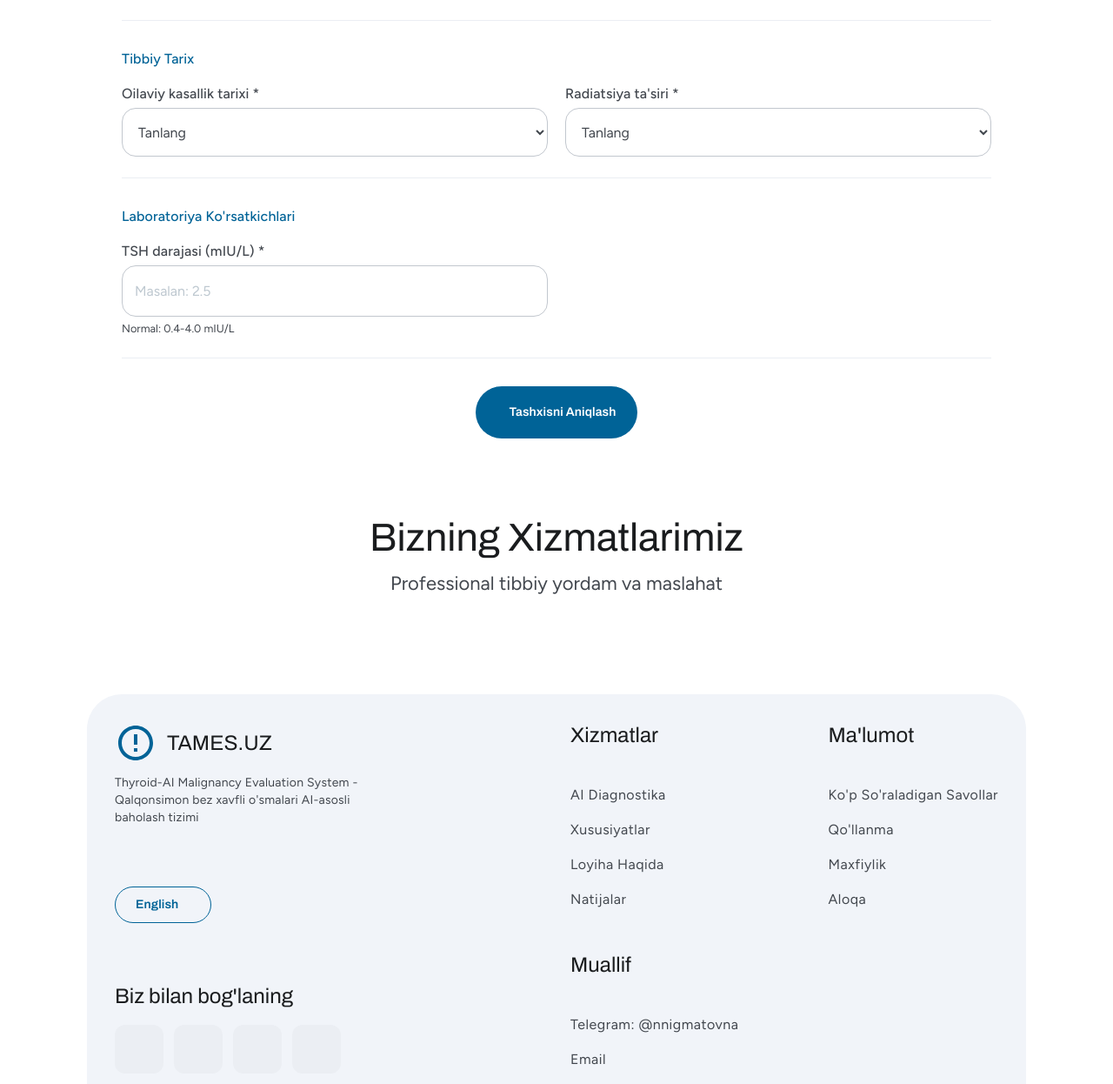
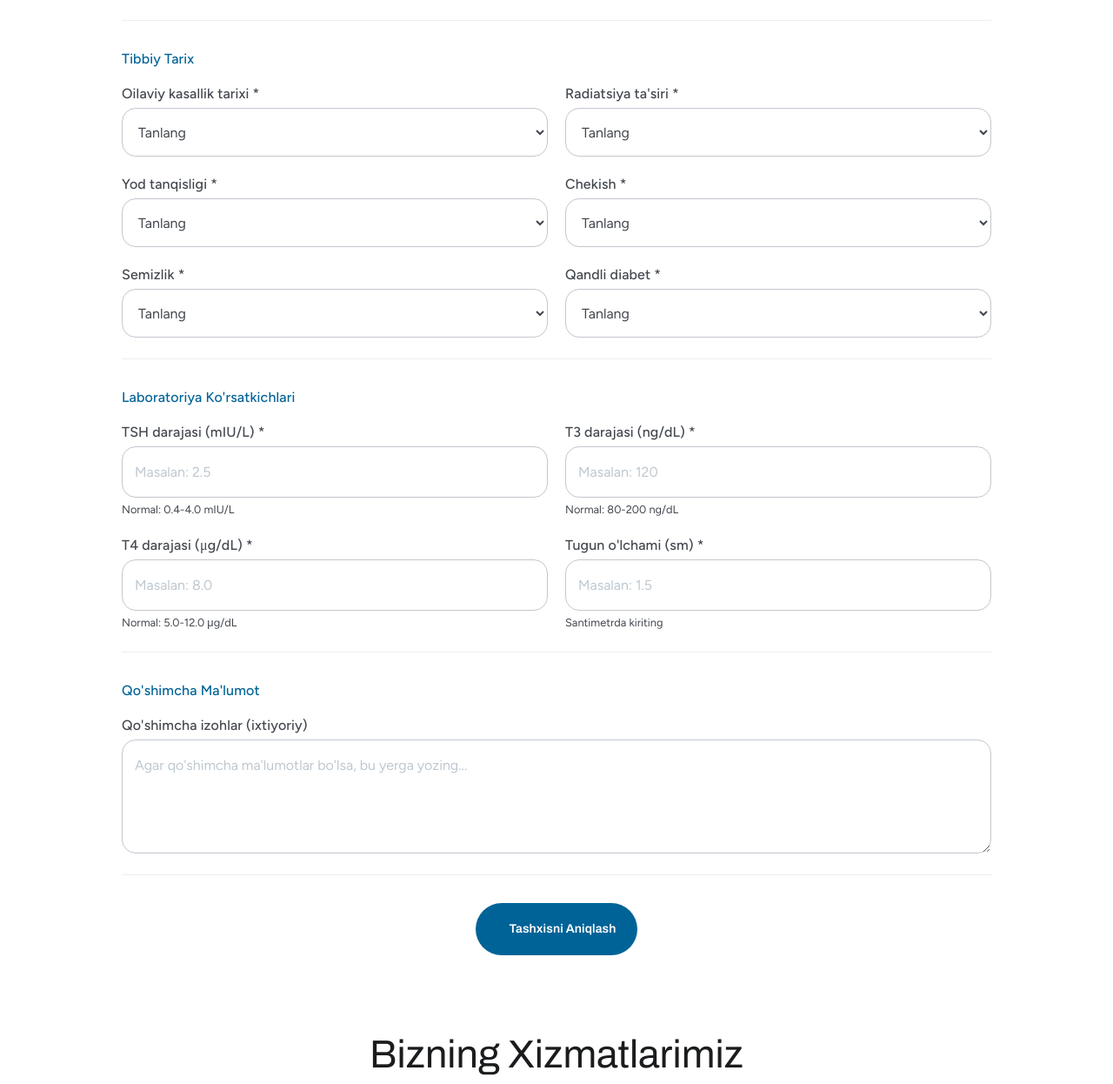
Before and after one commit to AsliddinWeb/ai-project, a Django app: page /en/ in a window 1280 px wide. Shown: the part 1962-3208 px from the top of the page at 87% size. Run offline with Django 5.2, Linux system fonts and the light colour scheme; some web fonts are replaced.

Commit message:
input count fixed

```diff
--- a/apps/main_app/views.py
+++ b/apps/main_app/views.py
@@ -1,7 +1,6 @@
 import numpy as np
-# import tensorflow as tf
 import cv2
-from django.shortcuts import render, get_object_or_404
+from django.shortcuts import render, get_object_or_404, redirect
 from django.http import JsonResponse, HttpResponse
 from django.core.files.storage import default_storage
 from django.core.files.base import ContentFile
@@ -137,7 +136,7 @@ def home(request):
 
 
 def diagnose_thyroid(request):
-    """Tashxis qo'yish va saqlash"""
+    """Tashxis qo'yish va saqlash - TO'LIQ VERSIYASI"""
     if request.method != 'POST':
         return render(request, 'home.html')
 
@@ -148,6 +147,7 @@ def diagnose_thyroid(request):
         print("🏥 YANGI TASHXIS SO'ROVI")
         print("=" * 70)
 
+        # Model tekshiruvi
         if model is None:
             print("❌ Model yuklanmagan!")
             return JsonResponse({
@@ -155,6 +155,7 @@ def diagnose_thyroid(request):
                 'error': 'Model yuklanmagan. Dasturchi bilan bog\'laning.'
             }, status=500)
 
+        # Rasm tekshiruvi
         if 'thyroid_image' not in request.FILES:
             return JsonResponse({
                 'success': False,
@@ -164,6 +165,7 @@ def diagnose_thyroid(request):
         uploaded_file = request.FILES['thyroid_image']
         print(f"📁 Fayl: {uploaded_file.name} ({uploaded_file.size} bytes)")
 
+        # Fayl hajmi tekshiruvi
         if uploaded_file.size > 5 * 1024 * 1024:
             return JsonResponse({
                 'success': False,
@@ -188,53 +190,112 @@ def diagnose_thyroid(request):
                 'error': 'Rasmni qayta ishlashda xatolik'
             }, status=400)
 
-        # Form ma'lumotlari
-        print("\n📝 Ma'lumotlar:")
+        # ============================================================================
+        # BARCHA FORM MA'LUMOTLARINI OLISH
+        # ============================================================================
+        print("\n📝 Form ma'lumotlarini olish...")
+
+        # 1. SHAXSIY MA'LUMOTLAR
         age = int(request.POST.get('age', 0))
         gender = request.POST.get('gender', 'Erkak')
+        country = int(request.POST.get('country', 0))
+        ethnicity = int(request.POST.get('ethnicity', 0))
+
+        print(f"   👤 Shaxsiy: Yosh={age}, Jinsi={gender}, Mamlakat={country}, Milat={ethnicity}")
+
+        # 2. TIBBIY TARIX (6 ta boolean)
         family_history = request.POST.get('family_history') == 'Ha'
         radiation_exposure = request.POST.get('radiation_exposure') == 'Ha'
         iodine_deficiency = request.POST.get('iodine_deficiency') == 'Ha'
         smoking = request.POST.get('smoking') == 'Ha'
         obesity = request.POST.get('obesity') == 'Ha'
         diabetes = request.POST.get('diabetes') == 'Ha'
+
+        print(f"   🏥 Tibbiy tarix:")
+        print(f"      - Oilaviy: {family_history}")
+        print(f"      - Radiatsiya: {radiation_exposure}")
+        print(f"      - Yod: {iodine_deficiency}")
+        print(f"      - Chekish: {smoking}")
+        print(f"      - Semizlik: {obesity}")
+        print(f"      - Diabet: {diabetes}")
+
+        # 3. LABORATORIYA KO'RSATKICHLARI (4 ta float)
         tsh_level = float(request.POST.get('tsh_level', 0))
         t3_level = float(request.POST.get('t3_level', 0))
         t4_level = float(request.POST.get('t4_level', 0))
         nodule_size = float(request.POST.get('nodule_size', 0))
-        country = int(request.POST.get('country', 0))
-        ethnicity = int(request.POST.get('ethnicity', 0))
-        notes = request.POST.get('notes', '')
 
-        # Thyroid Cancer Risk hisoblash
+        print(f"   🔬 Laboratoriya:")
+        print(f"      - TSH: {tsh_level} mIU/L (normal: 0.4-4.0)")
+        print(f"      - T3: {t3_level} ng/dL (normal: 80-200)")
+        print(f"      - T4: {t4_level} μg/dL (normal: 5.0-12.0)")
+        print(f"      - Tugun: {nodule_size} sm")
+
+        # 4. QO'SHIMCHA IZOHLAR
+        notes = request.POST.get('notes', '').strip()
+        if notes:
+            print(f"   📝 Qo'shimcha: {notes[:50]}...")
+
+        # ============================================================================
+        # THYROID CANCER RISK HISOBLASH
+        # ============================================================================
+        # Risk formulasi: TSH va tugun o'lchamiga qarab
         if tsh_level > 4.0 or nodule_size > 2.0:
-            thyroid_cancer_risk = 2
+            thyroid_cancer_risk = 2  # Yuqori xavf
         elif tsh_level > 2.5 or nodule_size > 1.5:
-            thyroid_cancer_risk = 1
+            thyroid_cancer_risk = 1  # O'rta xavf
         else:
-            thyroid_cancer_risk = 0
+            thyroid_cancer_risk = 0  # Past xavf
 
-        print(f"   Yosh: {age}, TSH: {tsh_level}, Tugun: {nodule_size}, Risk: {thyroid_cancer_risk}")
+        print(f"\n   ⚠️ Thyroid Cancer Risk: {thyroid_cancer_risk}")
 
-        # Features
+        # ============================================================================
+        # FEATURES TAYYORLASH (15 ta xususiyat)
+        # ============================================================================
+        # Feature order (modelga mos):
+        # [Age, Gender, Country, Ethnicity, Family_History, Radiation_Exposure,
+        #  Iodine_Deficiency, Smoking, Obesity, Diabetes, TSH, T3, T4,
+        #  Nodule_Size, Thyroid_Cancer_Risk]
+
         gender_numeric = 1 if gender == 'Erkak' else 0
+
         features = np.array([[
-            age, gender_numeric, country, ethnicity, int(family_history),
-            int(radiation_exposure), int(iodine_deficiency), int(smoking), int(obesity),
-            int(diabetes), tsh_level, t3_level, t4_level, nodule_size,
-            thyroid_cancer_risk
+            age,  # 0: Age
+            gender_numeric,  # 1: Gender (1=Erkak, 0=Ayol)
+            country,  # 2: Country (0-5)
+            ethnicity,  # 3: Ethnicity (0-5)
+            int(family_history),  # 4: Family_History (0/1)
+            int(radiation_exposure),  # 5: Radiation_Exposure (0/1)
+            int(iodine_deficiency),  # 6: Iodine_Deficiency (0/1)
+            int(smoking),  # 7: Smoking (0/1)
+            int(obesity),  # 8: Obesity (0/1)
+            int(diabetes),  # 9: Diabetes (0/1)
+            tsh_level,  # 10: TSH
+            t3_level,  # 11: T3
+            t4_level,  # 12: T4
+            nodule_size,  # 13: Nodule_Size
+            thyroid_cancer_risk  # 14: Thyroid_Cancer_Risk
         ]], dtype=np.float32)
 
-        # Scaling
+        print(f"\n✅ Features yaratildi: {features.shape}")
+        print(f"   Features: {features[0]}")
+
+        # ============================================================================
+        # SCALING
+        # ============================================================================
         if scaler_mean is not None and scaler_scale is not None:
             features_scaled = (features - scaler_mean) / scaler_scale
             print(f"✅ Features scaled")
+            print(f"   Mean: {scaler_mean}")
+            print(f"   Scale: {scaler_scale}")
         else:
             features_scaled = features
-            print("⚠️ Scaler topilmadi")
+            print("⚠️ Scaler topilmadi, scaling bajarilmadi")
 
-        # Bashorat
-        print("\n🔮 Bashorat...")
+        # ============================================================================
+        # AI MODEL PREDICTION
+        # ============================================================================
+        print("\n🔮 AI Model Bashorati...")
         print(f"   Rasm shape: {processed_image.shape}")
         print(f"   Features shape: {features_scaled.shape}")
 
@@ -244,36 +305,49 @@ def diagnose_thyroid(request):
         if file_name:
             default_storage.delete(file_name)
 
-        # Natija
+        # ============================================================================
+        # NATIJANI TAHLIL QILISH
+        # ============================================================================
         pred_value = float(prediction[0][0])
         confidence = pred_value * 100 if pred_value > 0.5 else (1 - pred_value) * 100
 
-        print(f"✅ Natija: {pred_value:.4f} ({confidence:.2f}%)")
+        print(f"\n✅ NATIJA:")
+        print(f"   Prediction value: {pred_value:.4f}")
+        print(f"   Confidence: {confidence:.2f}%")
 
+        # Diagnosis aniqlash
         if pred_value > 0.5:
             diagnosis = "Malignant (Xavfli)"
-            diagnosis_detail = "Saraton xavfi - Shifokorga murojaat qiling!"
+            diagnosis_detail = "Saraton xavfi aniqlandi - Zudlik bilan onkolog va endokrinolog bilan bog'laning!"
             risk_level = "Yuqori"
             diagnosis_class = "danger"
         else:
             diagnosis = "Benign (Xavfsiz)"
-            diagnosis_detail = "Yaxshi sifatli - Nazoratda bo'ling"
+            diagnosis_detail = "Yaxshi sifatli o'sma - Nazoratda bo'ling va muntazam tekshiruvdan o'ting"
             risk_level = "Past"
             diagnosis_class = "success"
 
+        print(f"   Diagnosis: {diagnosis}")
+        print(f"   Risk: {risk_level}")
+
+        # Tavsiyalar
         recommendations = get_recommendations(pred_value, tsh_level, t3_level, t4_level, nodule_size)
 
         # ============================================================================
         # DJANGO MODELGA SAQLASH
         # ============================================================================
+        print("\n💾 Ma'lumotlarni saqlash...")
+
         diagnosis_record = ThyroidDiagnosis.objects.create(
             # Rasm
             thyroid_image=uploaded_file,
-            # Shaxsiy
+
+            # Shaxsiy ma'lumotlar
             age=age,
             gender=gender,
             country=country,
             ethnicity=ethnicity,
+
             # Tibbiy tarix
             family_history=family_history,
             radiation_exposure=radiation_exposure,
@@ -281,13 +355,16 @@ def diagnose_thyroid(request):
             smoking=smoking,
             obesity=obesity,
             diabetes=diabetes,
-            # Laboratoriya
+
+            # Laboratoriya ko'rsatkichlari
             tsh_level=tsh_level,
             t3_level=t3_level,
             t4_level=t4_level,
             nodule_size=nodule_size,
+
             # Qo'shimcha
             notes=notes,
+
             # AI natija
             diagnosis=diagnosis,
             diagnosis_detail=diagnosis_detail,
@@ -298,12 +375,30 @@ def diagnose_thyroid(request):
             recommendations=recommendations
         )
 
-        print(f"✅ Ma'lumotlar saqlandi: {diagnosis_record.uuid}")
-        print("✅ Muvaffaqiyatli!\n")
+        print(f"✅ Ma'lumotlar saqlandi!")
+        print(f"   UUID: {diagnosis_record.uuid}")
+        print(f"   Created at: {diagnosis_record.created_at}")
+        print("=" * 70)
+        print("✅ TASHXIS MUVAFFAQIYATLI TUGALLANDI!\n")
 
-        # UUID sahifasiga redirect qilish
-        from django.shortcuts import redirect
+        # Natija sahifasiga redirect
         return redirect('diagnosis_detail', uuid=diagnosis_record.uuid)
+
+    except ValueError as ve:
+        print(f"❌ Ma'lumot turi xatoligi: {ve}")
+        import traceback
+        print(traceback.format_exc())
+
+        if file_name:
+            try:
+                default_storage.delete(file_name)
+            except:
+                pass
+
+        return JsonResponse({
+            'success': False,
+            'error': f'Ma\'lumot turi xatoligi: {str(ve)}. Barcha maydonlarni to\'g\'ri to\'ldiring.'
+        }, status=400)
 
     except Exception as e:
         print(f"❌ Xatolik: {e}")
@@ -350,7 +445,7 @@ def diagnosis_detail(request, uuid):
 
 
 def download_diagnosis(request, uuid):
-    """Tashxisni yuklab olish (PDF)"""
+    """Tashxisni yuklab olish (PDF/HTML)"""
     diagnosis = get_object_or_404(ThyroidDiagnosis, uuid=uuid)
 
     # Yuklab olish belgilash
@@ -369,8 +464,7 @@ def download_diagnosis(request, uuid):
         }
     })
 
-    # PDF yaratish uchun WeasyPrint ishlatiladi (keyin o'rnatish kerak)
-    # Hozircha HTML qaytaramiz
+    # HTML qaytarish (keyin PDF ga o'giriladi)
     response = HttpResponse(html_string, content_type='text/html')
     response['Content-Disposition'] = f'attachment; filename="tashxis_{uuid}.html"'
 
@@ -384,5 +478,5 @@ def diagnosis_list(request):
 
 
 def about(request):
-    """Home page"""
+    """About page"""
     return render(request, 'about.html')
--- a/templates/home.html
+++ b/templates/home.html
@@ -78,7 +78,6 @@
 
 <!-- [ Hero Bo'lim ] -->
 <section id="hero" class="relative overflow-hidden">
-  <!-- Background elementi o'zgarmaydi -->
   <div class="common-section relative z-20">
     <div class="container animation-ref">
       <div class="pb-5 sm:pb-11 lg:pb-12">
@@ -89,7 +88,6 @@
           <h1 class="animate-y max-w-[800px] text-center">
             {% trans "Qalqonsimon Bez Xavfli O'smalarini AI Bilan Baholash" %}
           </h1>
-          <!-- SVG o'zgarmaydi -->
           <h6 class="animate-y max-w-[650px] text-center text-theme-text-secondary">
             {% trans "Sun'iy intellekt yordamida qalqonsimon bez xavfli o'smalari (malignant tugunlar)ni aniq va professional baholash tizimi" %}
           </h6>
@@ -118,17 +116,14 @@
             </div>
           </div>
 
-          <!-- Additional Info -->
           <div class="animate-y flex flex-col items-center gap-2 mt-4">
             <div class="flex items-center gap-3 px-4 py-2 bg-white/80 backdrop-blur-sm rounded-full border border-neutral-200">
               <i class="ti ti-user text-primary-500"></i>
               <span class="caption text-neutral-600">{% trans "Muallif" %}: Zufarova N.</span>
             </div>
-            <!-- Aloqa ma'lumotlari o'zgarmaydi -->
           </div>
         </div>
       </div>
-      <!-- Hero rasm -->
     </div>
   </div>
 </section>
@@ -280,7 +275,46 @@
                       </select>
                     </div>
                   </div>
-                  <!-- Qolgan fieldlar ham xuddi shunday -->
+                  <div class="col-span-12 sm:col-span-6">
+                    <div class="flex flex-col gap-1">
+                      <label class="subtitle1">Yod tanqisligi *</label>
+                      <select name="iodine_deficiency" class="form-control !bg-transparent" required>
+                        <option value="">{% trans "Tanlang" %}</option>
+                        <option value="Ha">{% trans "Ha" %}</option>
+                        <option value="Yo'q">{% trans "Yo'q" %}</option>
+                      </select>
+                    </div>
+                  </div>
+                  <div class="col-span-12 sm:col-span-6">
+                    <div class="flex flex-col gap-1">
+                      <label class="subtitle1">Chekish *</label>
+                      <select name="smoking" class="form-control !bg-transparent" required>
+                        <option value="">{% trans "Tanlang" %}</option>
+                        <option value="Ha">{% trans "Ha" %}</option>
+                        <option value="Yo'q">{% trans "Yo'q" %}</option>
+                      </select>
+                    </div>
+                  </div>
+                  <div class="col-span-12 sm:col-span-6">
+                    <div class="flex flex-col gap-1">
+                      <label class="subtitle1">Semizlik *</label>
+                      <select name="obesity" class="form-control !bg-transparent" required>
+                        <option value="">{% trans "Tanlang" %}</option>
+                        <option value="Ha">{% trans "Ha" %}</option>
+                        <option value="Yo'q">{% trans "Yo'q" %}</option>
+                      </select>
+                    </div>
+                  </div>
+                  <div class="col-span-12 sm:col-span-6">
+                    <div class="flex flex-col gap-1">
+                      <label class="subtitle1">Qandli diabet *</label>
+                      <select name="diabetes" class="form-control !bg-transparent" required>
+                        <option value="">{% trans "Tanlang" %}</option>
+                        <option value="Ha">{% trans "Ha" %}</option>
+                        <option value="Yo'q">{% trans "Yo'q" %}</option>
+                      </select>
+                    </div>
+                  </div>
                 </div>
               </div>
 
@@ -295,7 +329,40 @@
                       <small class="text-theme-text-secondary">Normal: 0.4-4.0 mIU/L</small>
                     </div>
                   </div>
-                  <!-- T3, T4, Tugun o'lchami ham xuddi shunday -->
+                  <div class="col-span-12 sm:col-span-6">
+                    <div class="flex flex-col gap-1">
+                      <label class="subtitle1">T3 darajasi (ng/dL) *</label>
+                      <input type="number" step="0.01" name="t3_level" class="form-control !bg-transparent" placeholder="{% trans 'Masalan' %}: 120" required>
+                      <small class="text-theme-text-secondary">Normal: 80-200 ng/dL</small>
+                    </div>
+                  </div>
+                  <div class="col-span-12 sm:col-span-6">
+                    <div class="flex flex-col gap-1">
+                      <label class="subtitle1">T4 darajasi (μg/dL) *</label>
+                      <input type="number" step="0.01" name="t4_level" class="form-control !bg-transparent" placeholder="{% trans 'Masalan' %}: 8.0" required>
+                      <small class="text-theme-text-secondary">Normal: 5.0-12.0 μg/dL</small>
+                    </div>
+                  </div>
+                  <div class="col-span-12 sm:col-span-6">
+                    <div class="flex flex-col gap-1">
+                      <label class="subtitle1">Tugun o'lchami (sm) *</label>
+                      <input type="number" step="0.01" name="nodule_size" class="form-control !bg-transparent" placeholder="{% trans 'Masalan' %}: 1.5" required>
+                      <small class="text-theme-text-secondary">Santimetrda kiriting</small>
+                    </div>
+                  </div>
+                </div>
+              </div>
+
+              <!-- Qo'shimcha Izohlar -->
+              <div class="border-b border-neutral-200 pb-6">
+                <h5 class="subtitle1 mb-4 text-primary-500">Qo'shimcha Ma'lumot</h5>
+                <div class="grid grid-cols-12 gap-5">
+                  <div class="col-span-12">
+                    <div class="flex flex-col gap-1">
+                      <label class="subtitle1">Qo'shimcha izohlar (ixtiyoriy)</label>
+                      <textarea name="notes" rows="4" class="form-control !bg-transparent" placeholder="Agar qo'shimcha ma'lumotlar bo'lsa, bu yerga yozing..."></textarea>
+                    </div>
+                  </div>
                 </div>
               </div>
 
@@ -322,7 +389,6 @@
         {% trans "Professional tibbiy yordam va maslahat" %}
       </p>
     </div>
-    <!-- Xizmatlar kartochkalari -->
   </div>
 </section>
 
```
